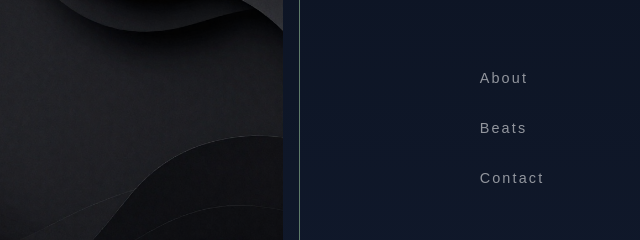
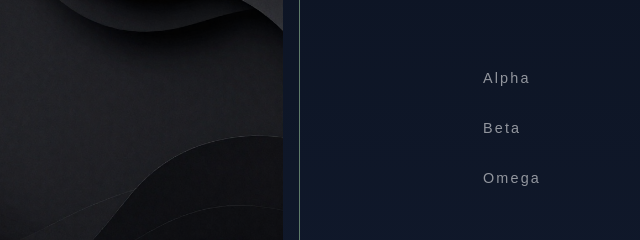
Before and after one commit to Mefistuteles/Alpaka-0.1, a plain HTML site: page index.html in a window 1280 px wide. Shown: the part 272-512 px from the top of the page, 640-1280 px from the left. Drawn offline with Linux system fonts and the light colour scheme.

Commit message:
Update index.html
Cambie algunos nombres porque estamos en beta

```diff
--- a/index.html
+++ b/index.html
@@ -31,13 +31,14 @@
 
                 <nav class="lobby-right">
                     <ul class="menu">
-                        <li><a href="#">About</a></li>
-                        <li><a href="#">Beats</a></li>
-                        <li><a href="#">Contact</a></li>
+                        <li><a href="#">Alpha</a></li>
+                        <li><a href="#">Beta</a></li>
+                        <li><a href="#">Omega</a></li>
                     </ul>
                 </nav>
         </div>
 
         <script src="js/main.js"></script>
     </body>
+
 </html>
```
